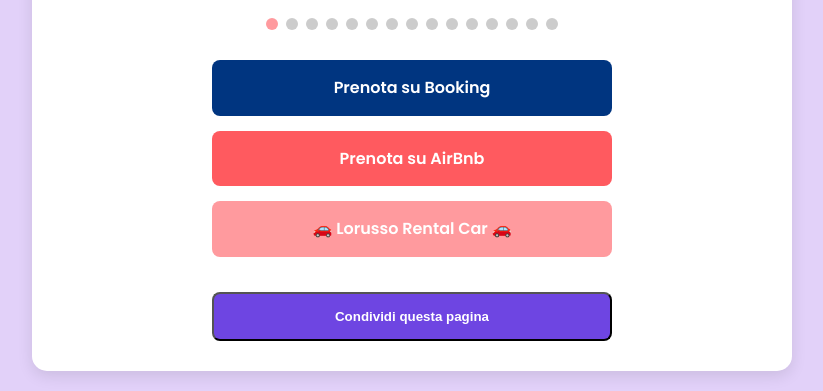
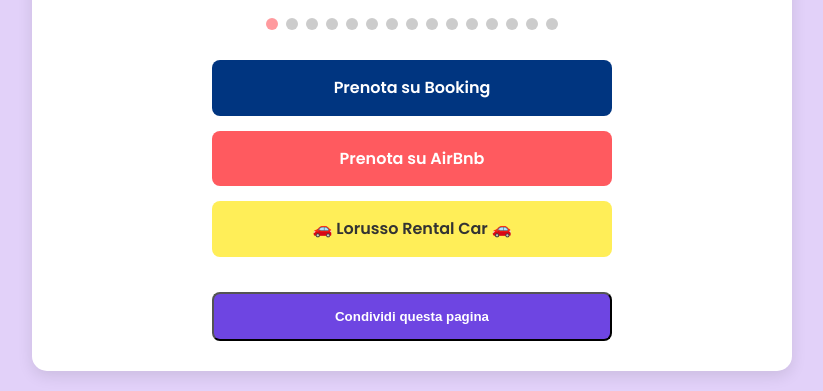
Before and after one commit to Pasquiz1/loft, a plain HTML site: page index.html in a window 1280 px wide. Shown: the part 696-1087 px from the top of the page, without its empty margins (228-1051 px from the left). Drawn offline with Linux system fonts and the light colour scheme.

Commit message:
Update index.html

```diff
--- a/index.html
+++ b/index.html
@@ -226,15 +226,16 @@
         }
 
         .btn-rental {
-            background-color: #ff9a9e;
+            background-color: #FFEE58; /* Giallo senape */
             display: flex;
             align-items: center;
             justify-content: center;
             gap: 10px;
+            color: #333; /* Testo più scuro per miglior leggibilità */
         }
 
         .btn-rental:hover {
-            background-color: #ff7b81;
+            background-color: #F9D835; /* Giallo senape più intenso per hover */
             transform: translateY(-2px);
         }
 
```
